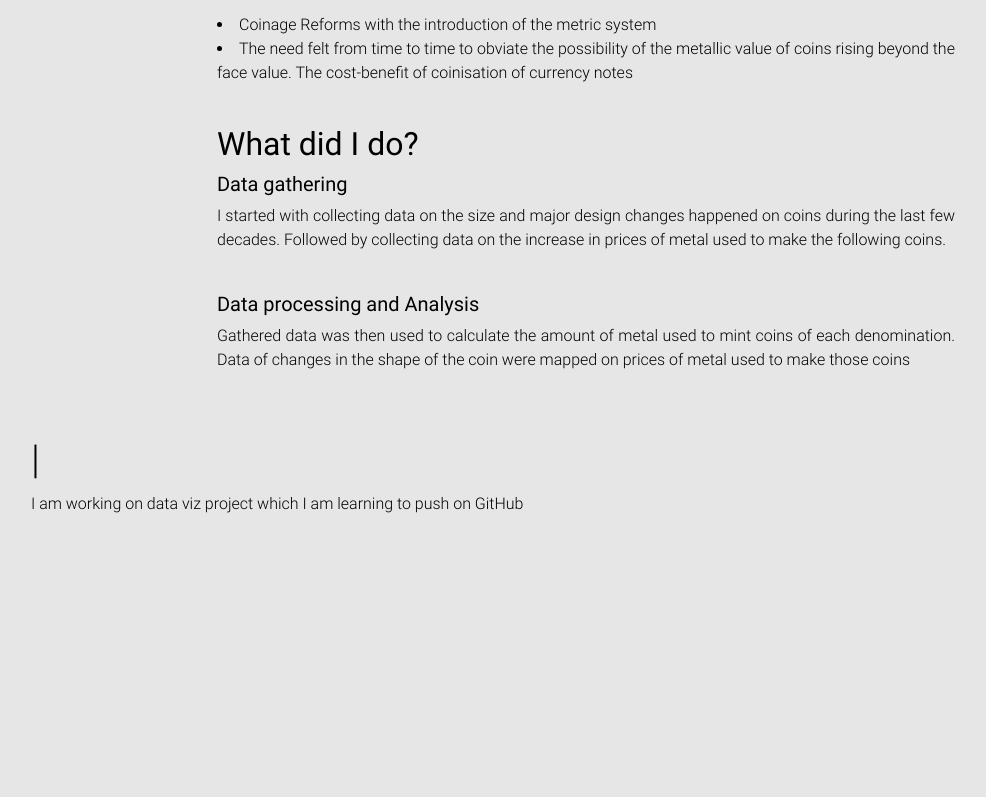
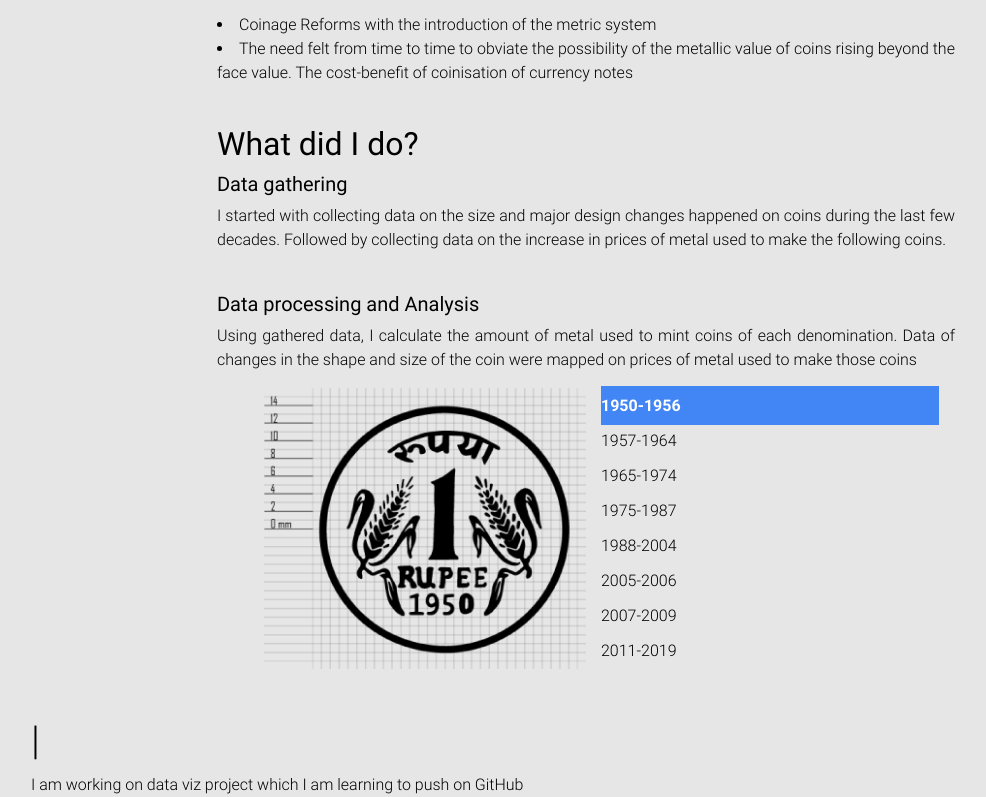
Before and after one commit to alpha-rock/money, a plain HTML site: page index.html in a window 1280 px wide. Shown: the part 837-1634 px from the top of the page, without its empty margins (54-1040 px from the left). Before the commit the page ends 1353 px from the top, so only its background shows below. Drawn offline with Linux system fonts and the light colour scheme.

Commit message:
Animated  Slide

```diff
--- a/index.html
+++ b/index.html
@@ -19,10 +19,31 @@
 
     background-size: cover;
 }
+@media (min-width:420px){
+  .span1{
+    padding-right: 124px !important;
+    }
+    .b1{
+      padding-left: 5%;
+    padding-right: 5%;
+    }
+}
+
+
 @media (min-width: 768px) {
     .view {
         overflow: visible;
         margin-top: -56px;
+    }
+
+    .span1{
+      padding-right: 70% !important;
+    }
+
+
+    .b1{
+      padding-left: 20%;
+    padding-right: 20%;
     }
 }
 .navbar {
@@ -34,11 +55,13 @@
 .top-nav-collapse {
     background-color: rgb(230, 230, 230);
 }
-@media only screen and (max-width: 768px) {
+@media only screen and (min-width: 1280px) {
     .navbar {
         background-color: rgb(230, 230, 230);
     }
+
 }
+
 
 html,
 body,
@@ -46,15 +69,72 @@ header,
 .view {
   height: 100%;
   max-height: 700px;
-}</style>
+}
+
+p#cf7_controls {
+  text-align:left;
+}
+#cf7_controls span {
+  padding-right:2em;
+  cursor:pointer;
+  height: 0 px;
+  line-height: 35px;
+}
+#cf7 {
+  position:relative;
+  height:281px;
+  width:450px;
+  /* margin:0px 50px 10px; */
+}
+.selected
+{
+font-weight:bold;
+background-color: #4285f4!important;
+    color: #fff;
+    width: auto;
+    height: auto;
+    text-align: center;
+    /* margin-right: 24px; */
+    margin-top: 1px;
+    margin-bottom: 1px;
+    padding-bottom: 10px;
+    padding-top: 10px;
+}
+#cf7 img {
+  position:absolute;
+  right: 0px;
+  height: inherit;
+  -webkit-transition: opacity 1s ease-in-out;
+  -moz-transition: opacity 1s ease-in-out;
+  -o-transition: opacity 1s ease-in-out;
+  transition: opacity 1s ease-in-out;
+  opacity:0;
+  -ms-filter:"progid:DXImageTransform.Microsoft.Alpha(Opacity=0)";
+  filter: alpha(opacity=0);
+}
+.span1{
+  width: 20px;
+
+  line-height: 0px;
+}
+.alph{
+ margin: 0px
+}
+#cf7 img.opaque {
+  opacity:1;
+  -ms-filter:"progid:DXImageTransform.Microsoft.Alpha(Opacity=100)";
+  filter: alpha(opacity=1);
+}
+</style>
 </head>
 <header style ="color: rgb(0, 0, 0) !important">
   <div class="row justify-content-center">
   <div class="col-md-6" style="z-index: 10;">
+    <br>
     <h5 style="text-align: center"> <b>Aditya Sisodiya</b> | Data Visualization | Guide :<b>Amit Kapoor</b> </h5>
   </div>
 </div>
-    <div class="view intro-2" style="">
+    <div class="view intro-2" >
       <div class="mask flex-center" style="opacity: 1 !important">
         <div class="container">
           <div class=" text-center wow fadeInUp">
@@ -72,7 +152,7 @@ header,
 <!--Main Navigation-->
 
 <!--Main Layout-->
-<main class="text-center py-5 mt-3" style="padding-top: 0em !important ; padding-left: 20%; padding-right: 20%;">
+<main class="text-center py-5 mt-3 b1" style="padding-top: 0em !important ;">
 
   <div class="container">
     <div class="row">
@@ -101,16 +181,45 @@ header,
       <h5 style="text-align: initial;    font-weight: 400;">
           Data processing and Analysis
         </h5>
-    <p align="justify">Gathered data was then used to calculate the amount of metal used to mint coins
-      of each denomination. Data of changes in the shape of the coin were mapped on prices of metal
+    <p align="justify">Using gathered data, I calculate the amount of metal used to mint coins
+      of each denomination. Data of changes in the shape and size of the coin were mapped on prices of metal
       used to make those coins
     </p>
       </div>
     </div>
   </div>
+  <div class="row justify-content-center">
+  <div id="cf7" class="col-md-6">
+    <img class='opaque img-fluid' src="img/C1950_1.png" />
+    <img class = "img-fluid" src="img/C1960_1.png" />
+    <img class = "img-fluid" src="img/C1976_1.png" />
+    <img class = "img-fluid" src="img/C1984_1.png" />
+    <img class = "img-fluid" src="img/C2000_1.png" />
+    <img class = "img-fluid" src="img/C2005_1.png" />
+    <img class = "img-fluid" src="img/C2008_1.png" />
+    <img class = "img-fluid" src="img/C2013_1.png" />
+
+
+  </div>
+
+  <div class="col-md-6" id="cf7_controls" style="text-align: left; max-width: 425px;">
+
+    <span class="span1 selected" >1950-1956</span>
+    <span class="span1">1957-1964</span>
+    <span class="span1">1965-1974</span>
+    <span class="span1">1975-1987</span>
+    <span class="span1">1988-2004</span>
+    <span class="span1">2005-2006</span>
+    <span class="span1">2007-2009</span>
+    <span class="span1">2011-2019</span>
+
+
+</div>
+</div>
 
 </main>
 <body style="background-color: rgb(230, 230, 230);color: rgb(0, 0, 0)">
+
     <div class="container">
             <h1> |  </h1>
             <p>I am working on data viz project which I am learning to push on GitHub</p>
@@ -125,5 +234,25 @@ header,
     <script type="text/javascript" src="boot/js/bootstrap.min.js"></script>
     <!-- MDB core JavaScript -->
     <script type="text/javascript" src="boot/js/mdb.min.js"></script>
+    <script>
+      $().button('toggle')
+    $(document).ready(function () {
+
+$('#cf7_controls span').click(function () {
+
+$('#cf7 img').removeClass('opaque');
+
+var newImage = $(this).index();
+
+$('#cf7 img').eq(newImage).addClass('opaque');
+
+$('#cf7_controls span').removeClass('selected');
+
+$(this).addClass('selected');
+
+});
+
+});
+  </script>
     </body>
 </html>
```
Also changed, not shown: index2.html (added, +82 -0 lines), img/C1950.png (added), img/C1950_1.png (added), img/C1960.png (added), img/C1960_1.png (added), img/C1976.png (added), img/C1976_1.png (added), img/C1984.png (added), img/C1984_1.png (added), img/C2000.png (added), img/C2000_1.png (added), img/C2005.png (added), img/C2005_1.png (added), img/C2008.png (added), 3 more files.
